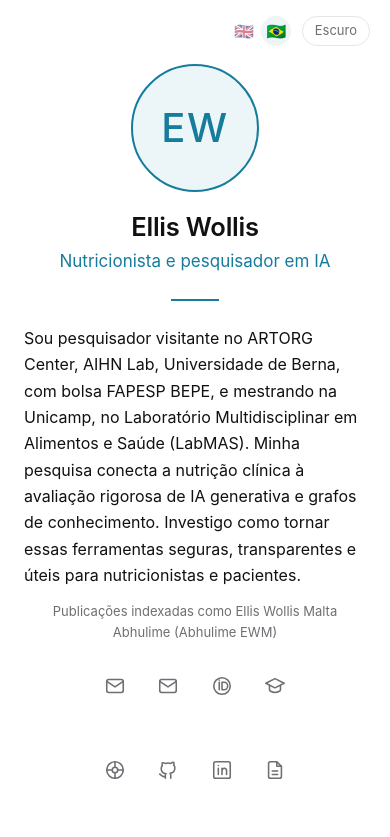
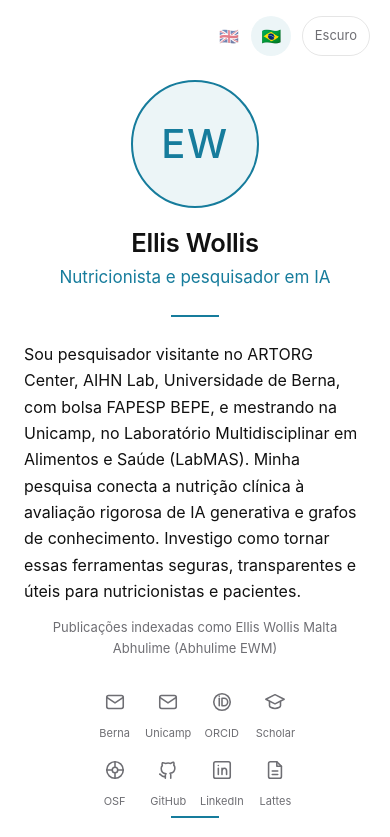
Before and after one commit to wollisellis/wollisellis.github.io, a plain HTML site: page pt/index.html in a window 390 px wide. Shown: the top 837 px of the page. Drawn offline with Linux system fonts and the light colour scheme.

Commit message:
Refine mobile navigation touch targets and contact icons

```diff
--- a/pt/index.html
+++ b/pt/index.html
@@ -23,14 +23,14 @@
 <p class="bio">Sou pesquisador visitante no ARTORG Center, AIHN Lab, Universidade de Berna, com bolsa FAPESP BEPE, e mestrando na Unicamp, no Laboratório Multidisciplinar em Alimentos e Saúde (LabMAS). Minha pesquisa conecta a nutrição clínica à avaliação rigorosa de IA generativa e grafos de conhecimento. Investigo como tornar essas ferramentas seguras, transparentes e úteis para nutricionistas e pacientes.</p>
 <p class="pubname">Publicações indexadas como Ellis Wollis Malta Abhulime (Abhulime EWM)</p>
 <div class="icons">
-<a aria-label="E-mail (Universidade de Berna)" data-track="icon-email-unibe" href="mailto:ellis.abhulime@unibe.ch" title="E-mail (Universidade de Berna)"><svg aria-hidden="true" fill="none" height="22" stroke="currentColor" stroke-linecap="round" stroke-linejoin="round" stroke-width="1.7" viewbox="0 0 24 24" width="22"><rect height="14" rx="2" width="18" x="3" y="5"></rect><path d="M3 7l9 6 9-6"></path></svg></a>
-<a aria-label="E-mail (Unicamp)" data-track="icon-email-unicamp" href="mailto:e165905@dac.unicamp.br" title="E-mail (Unicamp)"><svg aria-hidden="true" fill="none" height="22" stroke="currentColor" stroke-linecap="round" stroke-linejoin="round" stroke-width="1.7" viewbox="0 0 24 24" width="22"><rect height="14" rx="2" width="18" x="3" y="5"></rect><path d="M3 7l9 6 9-6"></path></svg></a>
-<a aria-label="ORCID" data-track="icon-orcid" href="https://orcid.org/0009-0007-5525-5085" rel="noopener" target="_blank" title="ORCID"><svg aria-hidden="true" fill="none" height="22" stroke="currentColor" stroke-linecap="round" stroke-linejoin="round" stroke-width="1.7" viewbox="0 0 24 24" width="22"><circle cx="12" cy="12" r="9"></circle><path d="M9 8v8"></path><path d="M12 8h2.2a4 4 0 010 8H12z"></path><path d="M9 5.6v.01"></path></svg></a>
-<a aria-label="Google Scholar" data-track="icon-scholar" href="https://scholar.google.com/citations?user=pDgZfekAAAAJ" rel="noopener" target="_blank" title="Google Scholar"><svg aria-hidden="true" fill="none" height="22" stroke="currentColor" stroke-linecap="round" stroke-linejoin="round" stroke-width="1.7" viewbox="0 0 24 24" width="22"><path d="M2 9l10-5 10 5-10 5z"></path><path d="M6 11.5V16c0 1.5 2.7 3 6 3s6-1.5 6-3v-4.5"></path></svg></a>
-<a aria-label="OSF (Open Science Framework)" data-track="icon-osf" href="https://osf.io/6ytv8/" rel="noopener" target="_blank" title="OSF (Open Science Framework)"><svg aria-hidden="true" fill="none" height="22" stroke="currentColor" stroke-linecap="round" stroke-linejoin="round" stroke-width="1.7" viewbox="0 0 24 24" width="22"><circle cx="12" cy="12" r="9"></circle><circle cx="12" cy="12" r="3"></circle><path d="M12 3v6M12 15v6M3 12h6M15 12h6"></path></svg></a>
-<a aria-label="GitHub" data-track="icon-github" href="https://github.com/wollisellis" rel="noopener" target="_blank" title="GitHub"><svg aria-hidden="true" fill="none" height="22" stroke="currentColor" stroke-linecap="round" stroke-linejoin="round" stroke-width="1.7" viewbox="0 0 24 24" width="22"><path d="M9 19c-4 1.3-4-2-6-2.5m12 4.5v-3.2a2.8 2.8 0 00-.8-2.2c2.6-.3 5.3-1.3 5.3-5.8a4.5 4.5 0 00-1.2-3.1 4.2 4.2 0 00-.1-3.1s-1-.3-3.2 1.2a11 11 0 00-5.8 0C6.9 3.8 5.9 4.1 5.9 4.1a4.2 4.2 0 00-.1 3.1A4.5 4.5 0 004.6 10.3c0 4.5 2.7 5.5 5.3 5.8a2.8 2.8 0 00-.8 2.2V21"></path></svg></a>
-<a aria-label="LinkedIn" data-track="icon-linkedin" href="https://www.linkedin.com/in/%C3%A9llis-wollis/" rel="noopener" target="_blank" title="LinkedIn"><svg aria-hidden="true" fill="none" height="22" stroke="currentColor" stroke-linecap="round" stroke-linejoin="round" stroke-width="1.7" viewbox="0 0 24 24" width="22"><rect height="18" rx="2" width="18" x="3" y="3"></rect><path d="M8 10v7M8 7v.01M12 17v-7M12 13c0-2 1.2-3 2.7-3s2.3 1 2.3 3v4"></path></svg></a>
-<a aria-label="Currículo Lattes" data-track="icon-lattes" href="http://lattes.cnpq.br/4991046344599368" rel="noopener" target="_blank" title="Currículo Lattes"><svg aria-hidden="true" fill="none" height="22" stroke="currentColor" stroke-linecap="round" stroke-linejoin="round" stroke-width="1.7" viewbox="0 0 24 24" width="22"><path d="M14 3H7a2 2 0 00-2 2v14a2 2 0 002 2h10a2 2 0 002-2V8z"></path><path d="M14 3v5h5"></path><path d="M9 13h6M9 17h6"></path></svg></a>
+<a aria-label="E-mail (Universidade de Berna)" data-track="icon-email-unibe" href="mailto:ellis.abhulime@unibe.ch" title="E-mail (Universidade de Berna)"><svg aria-hidden="true" fill="none" height="22" stroke="currentColor" stroke-linecap="round" stroke-linejoin="round" stroke-width="1.7" viewbox="0 0 24 24" width="22"><rect height="14" rx="2" width="18" x="3" y="5"></rect><path d="M3 7l9 6 9-6"></path></svg><span class="icon-caption" aria-hidden="true">Berna</span></a>
+<a aria-label="E-mail (Unicamp)" data-track="icon-email-unicamp" href="mailto:e165905@dac.unicamp.br" title="E-mail (Unicamp)"><svg aria-hidden="true" fill="none" height="22" stroke="currentColor" stroke-linecap="round" stroke-linejoin="round" stroke-width="1.7" viewbox="0 0 24 24" width="22"><rect height="14" rx="2" width="18" x="3" y="5"></rect><path d="M3 7l9 6 9-6"></path></svg><span class="icon-caption" aria-hidden="true">Unicamp</span></a>
+<a aria-label="ORCID" data-track="icon-orcid" href="https://orcid.org/0009-0007-5525-5085" rel="noopener" target="_blank" title="ORCID"><svg aria-hidden="true" fill="none" height="22" stroke="currentColor" stroke-linecap="round" stroke-linejoin="round" stroke-width="1.7" viewbox="0 0 24 24" width="22"><circle cx="12" cy="12" r="9"></circle><path d="M9 8v8"></path><path d="M12 8h2.2a4 4 0 010 8H12z"></path><path d="M9 5.6v.01"></path></svg><span class="icon-caption" aria-hidden="true">ORCID</span></a>
+<a aria-label="Google Scholar" data-track="icon-scholar" href="https://scholar.google.com/citations?user=pDgZfekAAAAJ" rel="noopener" target="_blank" title="Google Scholar"><svg aria-hidden="true" fill="none" height="22" stroke="currentColor" stroke-linecap="round" stroke-linejoin="round" stroke-width="1.7" viewbox="0 0 24 24" width="22"><path d="M2 9l10-5 10 5-10 5z"></path><path d="M6 11.5V16c0 1.5 2.7 3 6 3s6-1.5 6-3v-4.5"></path></svg><span class="icon-caption" aria-hidden="true">Scholar</span></a>
+<a aria-label="OSF (Open Science Framework)" data-track="icon-osf" href="https://osf.io/6ytv8/" rel="noopener" target="_blank" title="OSF (Open Science Framework)"><svg aria-hidden="true" fill="none" height="22" stroke="currentColor" stroke-linecap="round" stroke-linejoin="round" stroke-width="1.7" viewbox="0 0 24 24" width="22"><circle cx="12" cy="12" r="9"></circle><circle cx="12" cy="12" r="3"></circle><path d="M12 3v6M12 15v6M3 12h6M15 12h6"></path></svg><span class="icon-caption" aria-hidden="true">OSF</span></a>
+<a aria-label="GitHub" data-track="icon-github" href="https://github.com/wollisellis" rel="noopener" target="_blank" title="GitHub"><svg aria-hidden="true" fill="none" height="22" stroke="currentColor" stroke-linecap="round" stroke-linejoin="round" stroke-width="1.7" viewbox="0 0 24 24" width="22"><path d="M9 19c-4 1.3-4-2-6-2.5m12 4.5v-3.2a2.8 2.8 0 00-.8-2.2c2.6-.3 5.3-1.3 5.3-5.8a4.5 4.5 0 00-1.2-3.1 4.2 4.2 0 00-.1-3.1s-1-.3-3.2 1.2a11 11 0 00-5.8 0C6.9 3.8 5.9 4.1 5.9 4.1a4.2 4.2 0 00-.1 3.1A4.5 4.5 0 004.6 10.3c0 4.5 2.7 5.5 5.3 5.8a2.8 2.8 0 00-.8 2.2V21"></path></svg><span class="icon-caption" aria-hidden="true">GitHub</span></a>
+<a aria-label="LinkedIn" data-track="icon-linkedin" href="https://www.linkedin.com/in/%C3%A9llis-wollis/" rel="noopener" target="_blank" title="LinkedIn"><svg aria-hidden="true" fill="none" height="22" stroke="currentColor" stroke-linecap="round" stroke-linejoin="round" stroke-width="1.7" viewbox="0 0 24 24" width="22"><rect height="18" rx="2" width="18" x="3" y="3"></rect><path d="M8 10v7M8 7v.01M12 17v-7M12 13c0-2 1.2-3 2.7-3s2.3 1 2.3 3v4"></path></svg><span class="icon-caption" aria-hidden="true">LinkedIn</span></a>
+<a aria-label="Currículo Lattes" data-track="icon-lattes" href="http://lattes.cnpq.br/4991046344599368" rel="noopener" target="_blank" title="Currículo Lattes"><svg aria-hidden="true" fill="none" height="22" stroke="currentColor" stroke-linecap="round" stroke-linejoin="round" stroke-width="1.7" viewbox="0 0 24 24" width="22"><path d="M14 3H7a2 2 0 00-2 2v14a2 2 0 002 2h10a2 2 0 002-2V8z"></path><path d="M14 3v5h5"></path><path d="M9 13h6M9 17h6"></path></svg><span class="icon-caption" aria-hidden="true">Lattes</span></a>
 </div>
 <hr class="profile-rule"/>
 <nav aria-label="Seções" class="buttons">
--- a/styles.css
+++ b/styles.css
@@ -313,3 +313,28 @@ details p { margin-top: 0.5rem; }
 .language-switch a[aria-current="page"] { opacity: 1; background: var(--accent-soft); }
 .language-switch a:hover, .language-switch a:focus-visible { opacity: 1; background: var(--accent-soft); }
 .header-controls .theme-toggle, .corner .theme-toggle { flex-shrink: 0; }
+
+/* Review refinements: touch targets, keyboard focus and compact mobile navigation. */
+.corner { position: absolute; }
+.language-switch a { width: 40px; height: 40px; }
+.theme-toggle { min-height: 40px; }
+.btn-sub { display: inline-flex; align-items: center; min-height: 40px; }
+.icon-caption { display: none; }
+.buttons a:focus-visible, .topbar nav a:focus-visible, .btn-sub:focus-visible {
+  outline: 2px solid var(--accent); outline-offset: 3px;
+}
+@media (max-width: 36rem) {
+  .profile { padding-top: 5rem; }
+  .topbar nav[aria-label="Main"], .topbar nav[aria-label="Principal"] {
+    flex-wrap: nowrap; justify-content: space-between; gap: 0.35rem; font-size: 0.8125rem;
+  }
+  .topbar nav[aria-label="Main"] a, .topbar nav[aria-label="Principal"] a {
+    display: inline-flex; align-items: center; min-height: 44px; flex: 0 0 auto;
+  }
+  .icons { row-gap: 1.5rem; margin-bottom: 1.5rem; }
+  .icons .icon-caption {
+    display: block; position: absolute; top: calc(100% + 2px); left: 50%; transform: translateX(-50%);
+    font-size: 0.6875rem; line-height: 1.3; white-space: nowrap; color: var(--muted);
+  }
+  .icons a::after { display: none; }
+}
```
Also changed, not shown: index.html (+8 -8 lines).
